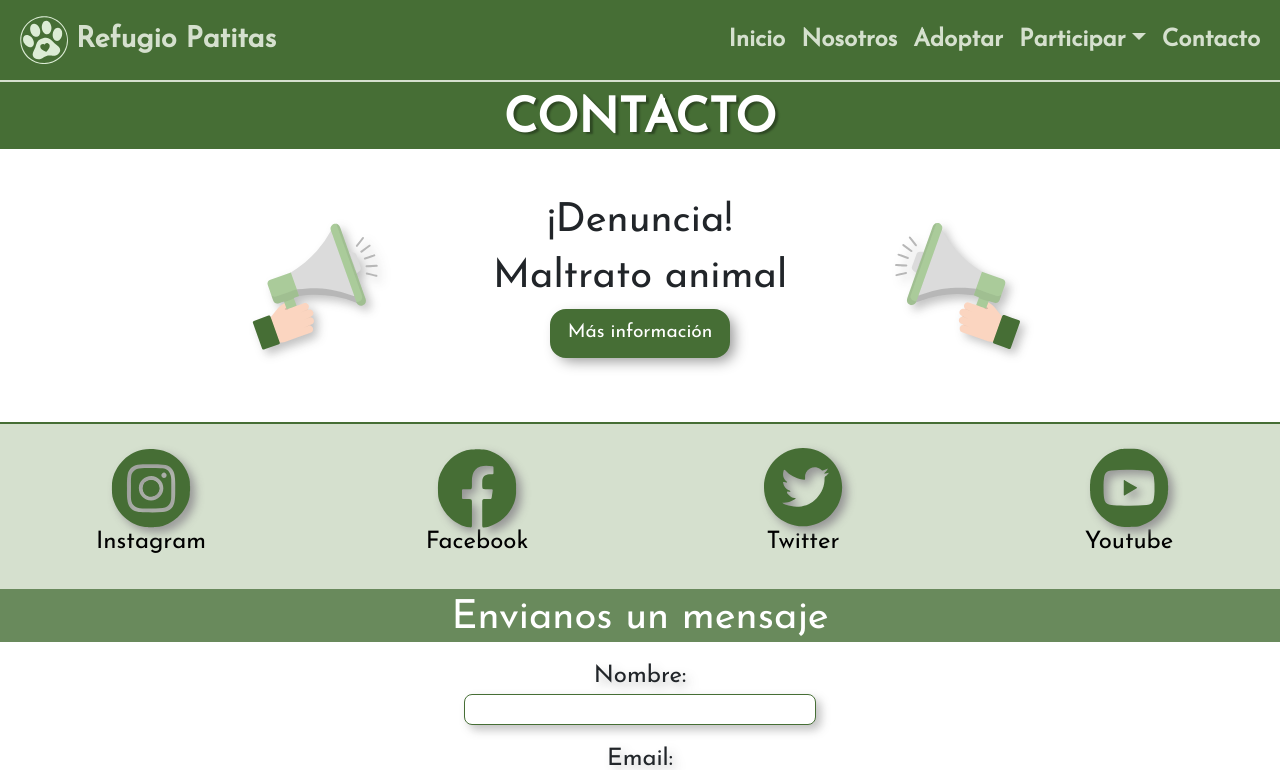
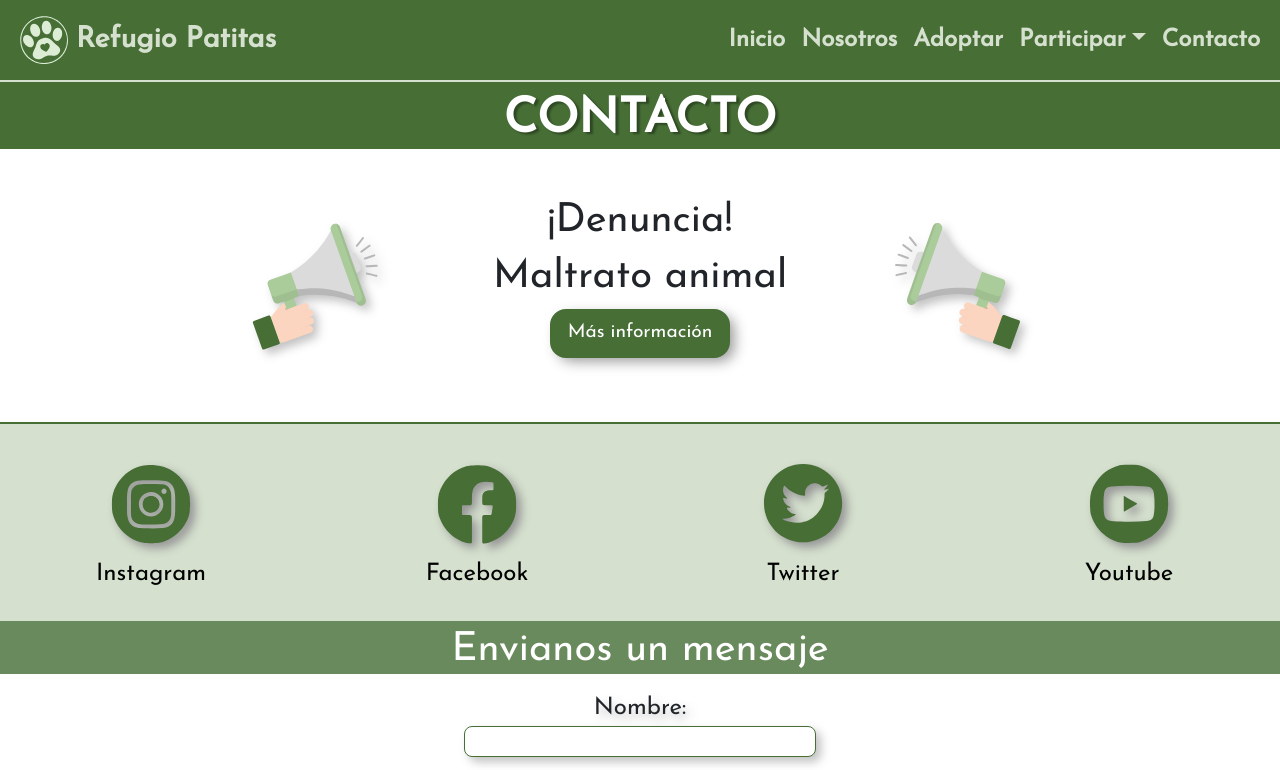
Before and after one commit to ariana-salese/web-refugio, a plain HTML site: page contacto.html in a window 1280 px wide. Shown: the top 770 px of the page. Drawn offline with nearby package versions, Linux system fonts and the light colour scheme.

Commit message:
fix en contacto

```diff
--- a/contacto.html
+++ b/contacto.html
@@ -92,22 +92,22 @@
                 <section class="flex--center py-4 row">
                     <!-- Instagram -->
                     <article class="transformacion--escalar col-12 col-sm-6 col-lg-3">
-                        <img class="img--sm sombra--light" src="img/iconos_contacto/instagram_oscuro.svg" alt="Seguinos en instagram">
+                        <img class="img--sm sombra--light m-3" src="img/iconos_contacto/instagram_oscuro.svg" alt="Seguinos en instagram">
                         <h4 class=""><a href="#">Instagram</a></h4>
                     </article>
                     <!-- Facebook -->
                     <article class="transformacion--escalar col-12 col-sm-6 col-lg-3">
-                        <img class="img--sm sombra--light" src="img/iconos_contacto/facebook_oscuro.svg" alt="Seguinos en Facebook">
+                        <img class="img--sm sombra--light m-3" src="img/iconos_contacto/facebook_oscuro.svg" alt="Seguinos en Facebook">
                         <h4 class=""><a href="#">Facebook</a></h4>
                     </article>
                     <!-- Twitter -->
                     <article class="transformacion--escalar col-12 col-sm-6 col-lg-3">
-                        <img class="img--sm sombra--light" src="img/iconos_contacto/twitter_oscuro.svg" alt="Seguinos en Twitter">
+                        <img class="img--sm sombra--light m-3" src="img/iconos_contacto/twitter_oscuro.svg" alt="Seguinos en Twitter">
                         <h4 class=""><a href="#">Twitter</a></h4>
                     </article>
                     <!-- Youtube -->
                     <article class="transformacion--escalar col-12 col-sm-6 col-lg-3">
-                        <img class="img--sm sombra--light" src="img/iconos_contacto/youtube_oscuro.svg" alt="Seguinos en Youtube">
+                        <img class="img--sm sombra--light m-3" src="img/iconos_contacto/youtube_oscuro.svg" alt="Seguinos en Youtube">
                         <h4 class=""><a href="#">Youtube</a></h4>
                     </article>
                 </section>
```
Also changed, not shown: README.md, scss/pages/_animations.scss (renamed from scss/_animations.scss).
